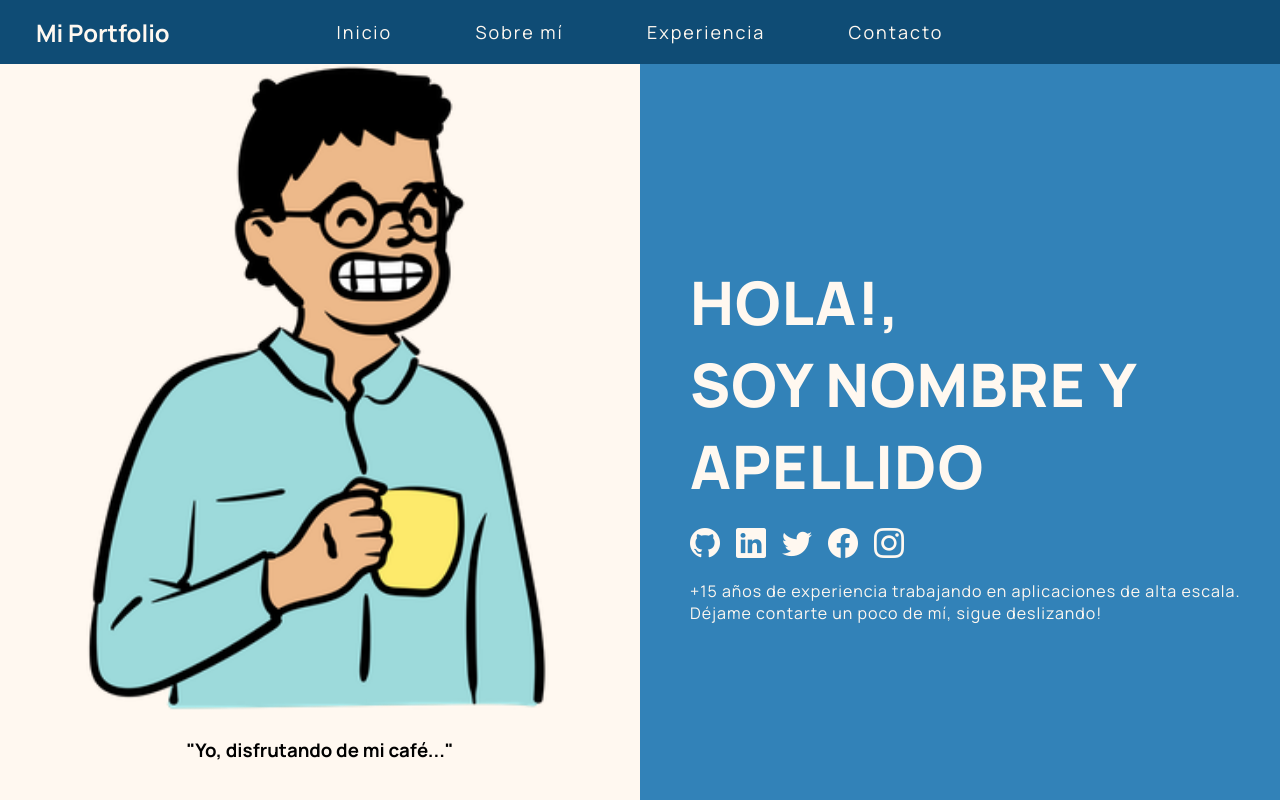
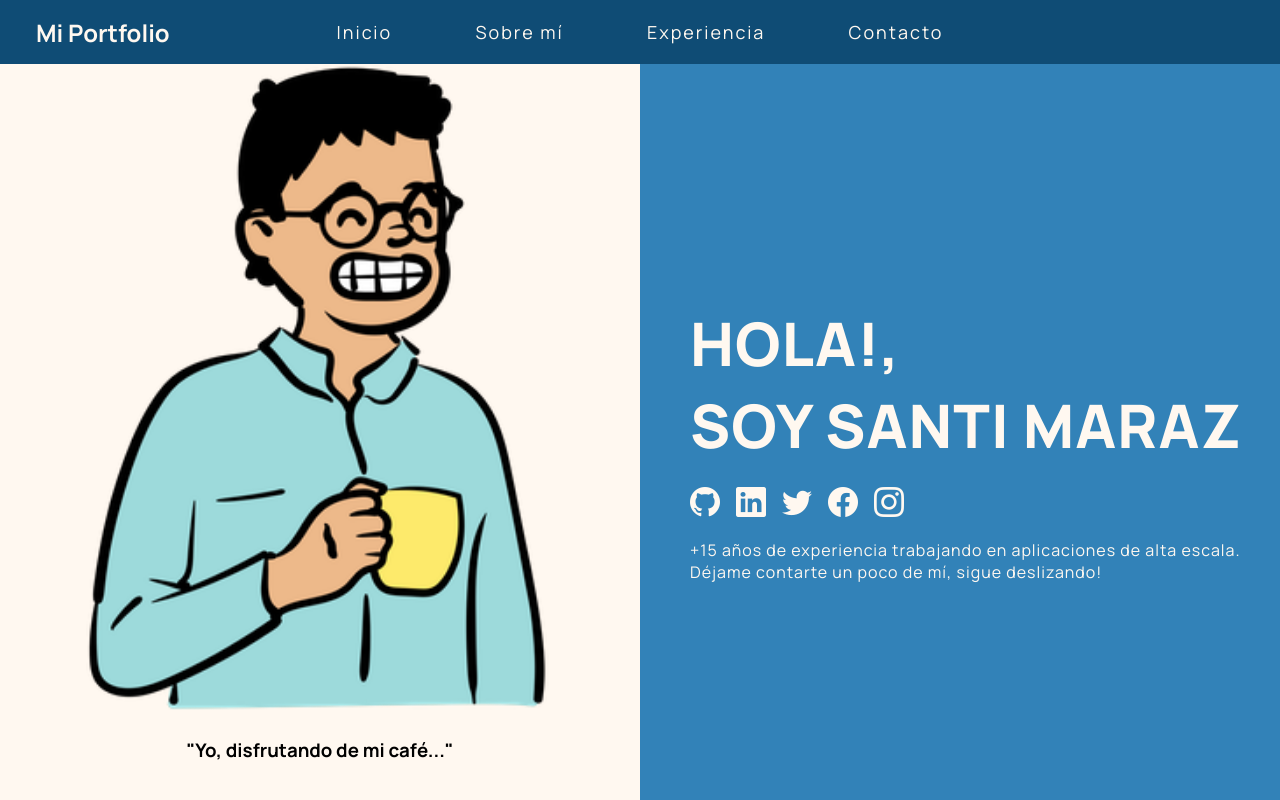
Before and after one commit to marazsantiago/portafolio-template, a plain HTML site: page index.html in a window 1280 px wide. Shown: the top 800 px of the page. Drawn offline with nearby package versions, Linux system fonts and the light colour scheme.

Commit message:
Cambio en el nombre

```diff
--- a/index.html
+++ b/index.html
@@ -38,7 +38,7 @@
     </div>
     <div class="half-section text-section">
       <div class="introduction">
-        <h1 class="title">Hola!, <br> Soy Nombre y Apellido </h1>
+        <h1 class="title">Hola!, <br> Soy Santi Maraz </h1>
         <ul class="socials">
           <li><a class="socials-icon" href=""><i class="bi bi-github"></i></a></li>
           <li><a class="socials-icon" href=""><i class="bi bi-linkedin"></i></a></li>
```
